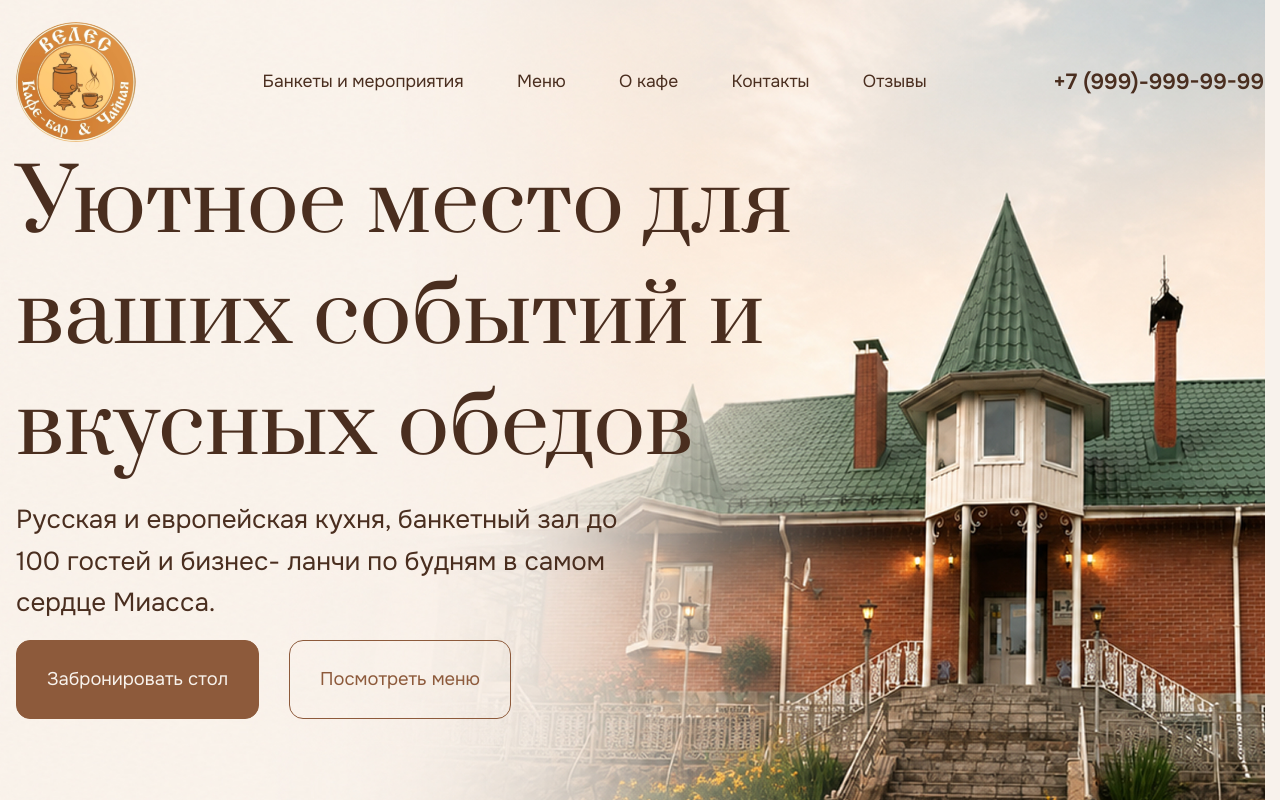
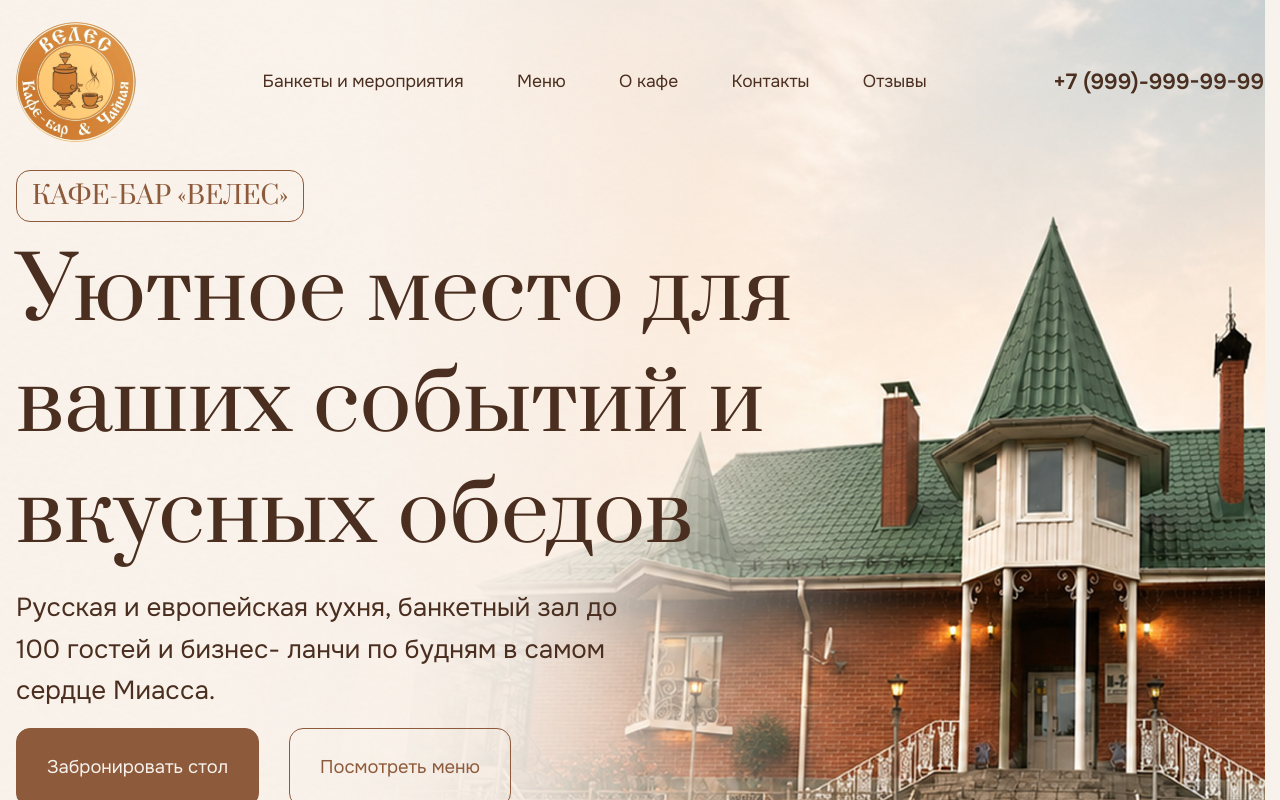
Before and after one commit to artemSoko1ov/veles, a React (Vite) app: page / in a window 1280 px wide. Shown: the top 800 px of the page. Built offline with nearby package versions, Linux system fonts and the light colour scheme; the HTML template or start-up script is replaced by a standard one; a web font is replaced by a local one.

Commit message:
feat: add Hero eyebrow

```diff
--- a/src/widgets/Hero/ui/Hero.module.scss
+++ b/src/widgets/Hero/ui/Hero.module.scss
@@ -1,10 +1,21 @@
 .hero {
   min-height: 100vh;
-  padding-block: 150px;
+  padding-block: 170px;
   background-image: url("@/shared/assets/images/bg-hero.jpg");
   background-position: center;
   background-size: cover;
   background-repeat: no-repeat;
+}
+
+.eyebrow {
+  width: fit-content;
+  padding: 5px 15px;
+  border: 1px solid var(--color-primary);
+  border-radius: var(--radius-sm);
+  font-size: 25px;
+  font-family: var(--font-family-heading);
+  color: var(--color-primary);
+  text-transform: uppercase;
 }
 
 .content {
--- a/src/widgets/Hero/ui/Hero.tsx
+++ b/src/widgets/Hero/ui/Hero.tsx
@@ -9,6 +9,9 @@ const Hero = () => {
     >
       <div className="container">
         <div className={styles.content}>
+          <p className={styles.eyebrow}>
+            Кафе-бар «Велес»
+          </p>
           <h1 className={styles.title} id="hero-title">Уютное место для ваших событий и вкусных обедов</h1>
 
           <p className={styles.description}>Русская и европейская кухня, банкетный зал до 100 гостей и бизнес-
```
